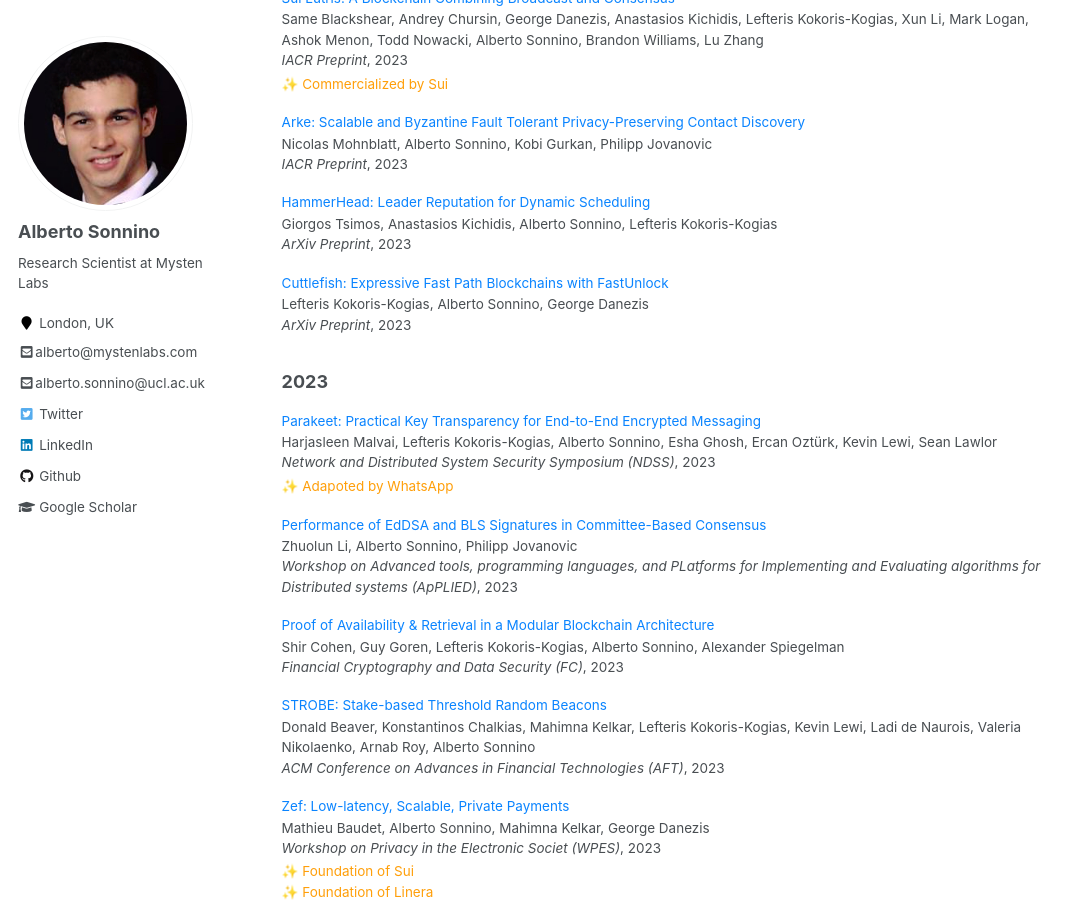
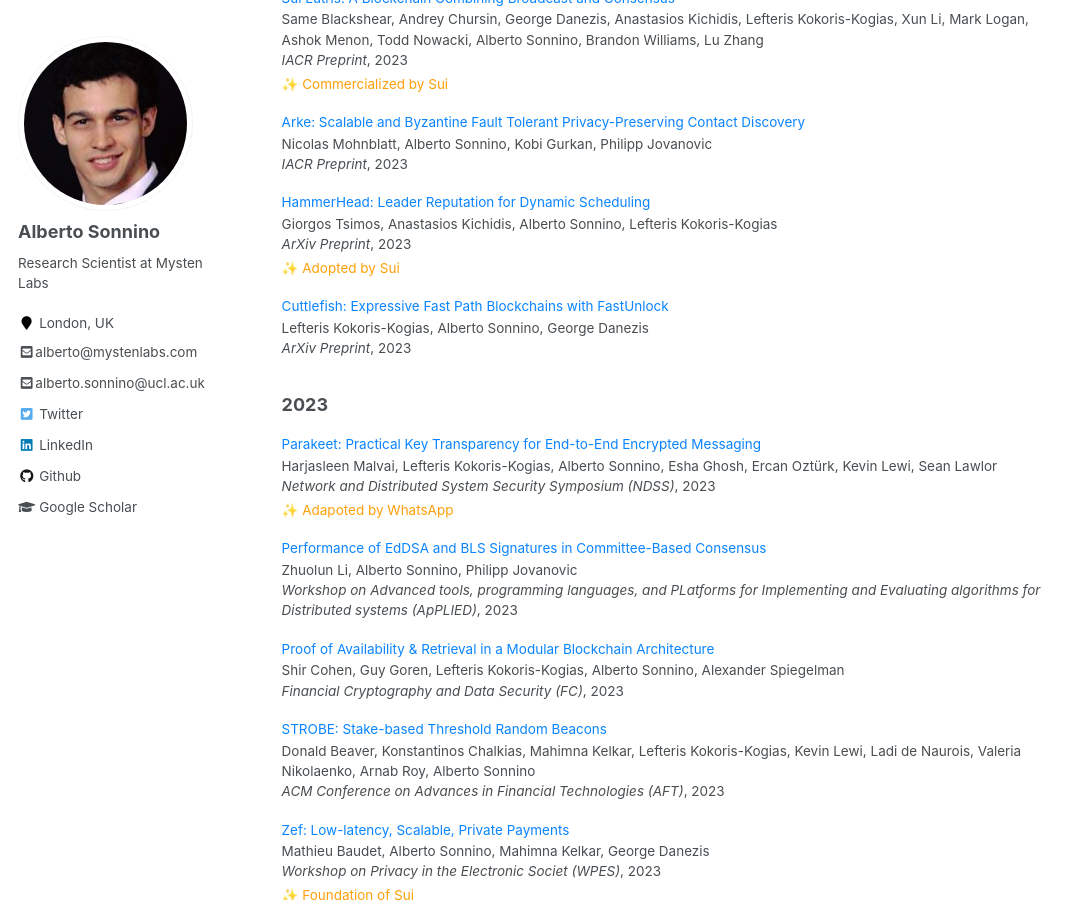
Before and after one commit to asonnino/asonnino.github.io, a Jekyll site: the page built from _pages/publications.md, in a window 1280 px wide and 900 px high, scrolled down 456 px. Shown: the whole window, without its empty margins (0-1086 px from the left). Built offline with Jekyll 4.4.1, drawn with Linux system fonts in a browser that asks for light colours.

Commit message:
Update adoption marks

```diff
--- a/_data/papers.json
+++ b/_data/papers.json
@@ -346,7 +346,8 @@
     "authors": "Giorgos Tsimos, Anastasios Kichidis, Alberto Sonnino, Lefteris Kokoris-Kogias",
     "venue": "ArXiv Preprint",
     "date": 2023,
-    "filename": "hammerhead.pdf"
+    "filename": "hammerhead.pdf",
+    "adoptions": ["Adopted by Sui"]
   },
   {
     "category": "submission",
```
